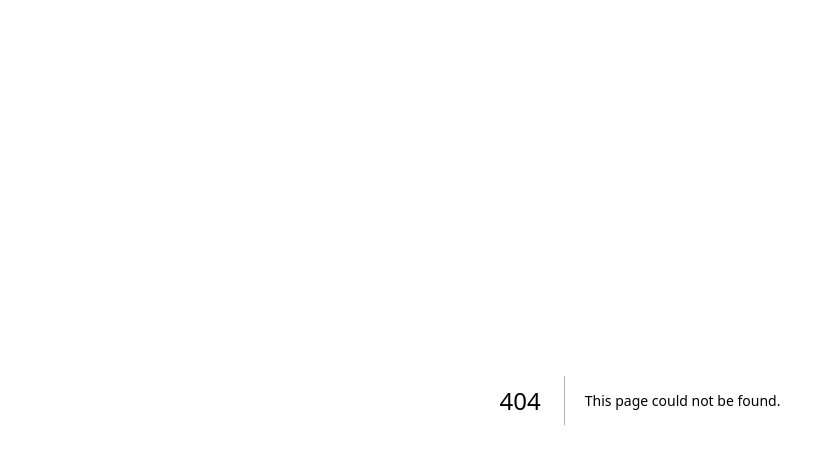
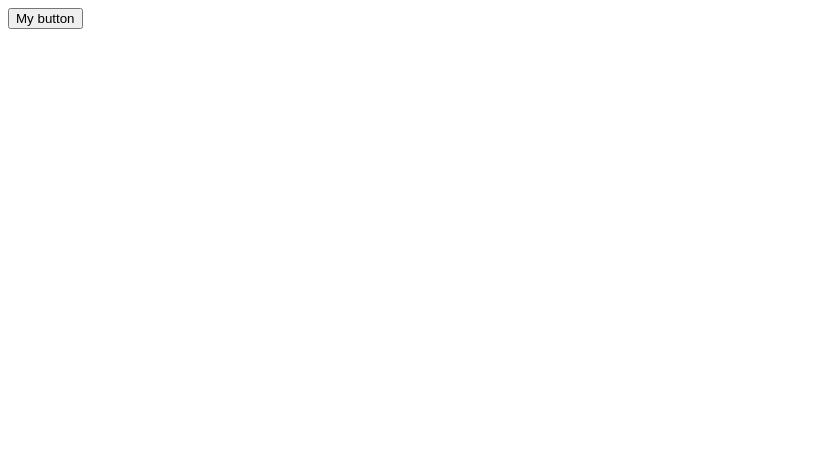
Before and after one commit to mandeep51/practical-react, a Next.js app: page /react-tooltip in a window 1280 px wide. Before the commit this address had no page. Shown: the top 464 px of the page, without its empty margins (0-835 px from the left). Built offline with nearby package versions, Linux system fonts and the light colour scheme.

Commit message:
react tooltip added

```diff
--- a/package.json
+++ b/package.json
@@ -9,6 +9,7 @@
     "lint": "next lint"
   },
   "dependencies": {
+    "@tippyjs/react": "^4.2.6",
     "next": "13.5.3",
     "react": "18.2.0",
     "react-dom": "18.2.0",
--- /dev/null
+++ b/pages/react-tooltip.js
@@ -0,0 +1,15 @@
+import React from 'react'
+import Tippy from '@tippyjs/react';
+import 'tippy.js/dist/tippy.css';
+
+function Home() {
+  return (
+    <>
+      <Tippy content="Hello">
+    <button>My button</button>
+  </Tippy>
+    </>
+  )
+}
+
+export default Home
```
Also changed, not shown: 1 other file (tests, documents, lock files or other folders).
